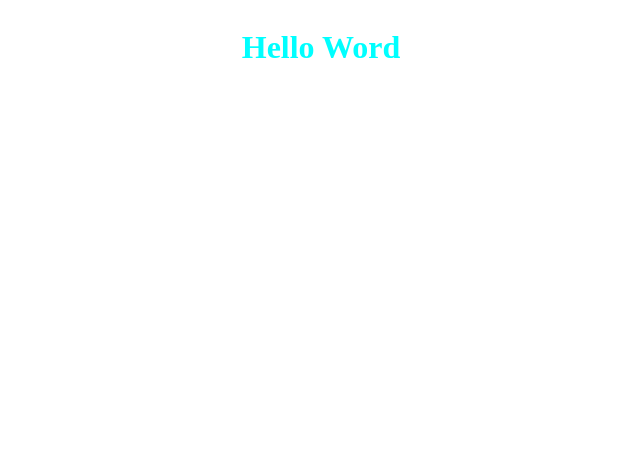
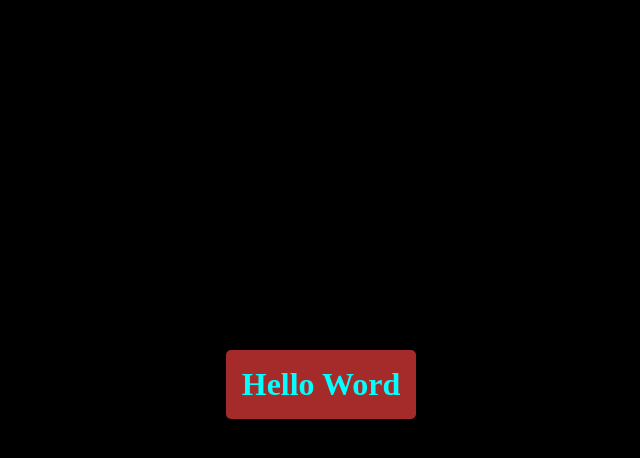
Before and after one commit to Giovanepg/helloword, a plain HTML site: page index.html in a window 1280 px wide. Shown: the whole page, without its empty margins (319-959 px from the left). Drawn offline with Linux system fonts and the light colour scheme.

Commit message:
Estilizei o Helloword

```diff
--- a/style.css
+++ b/style.css
@@ -2,8 +2,14 @@ body{
     display: flex;
     justify-content: center;
     align-items: center;
+    background-color: black;
+    height: 94vh;
 }
 
 h1{
+
     color: aqua;
+    background-color: brown;
+    padding: 1rem;
+    border-radius: 5px;
 }
```
